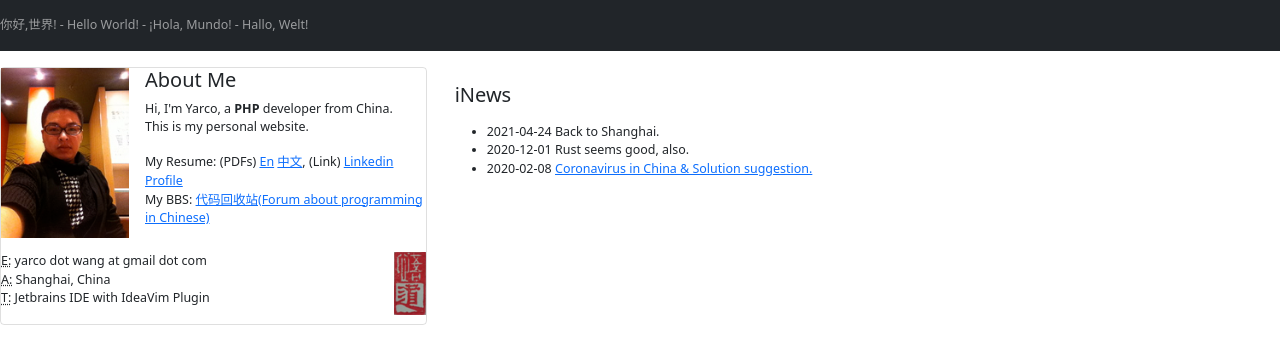
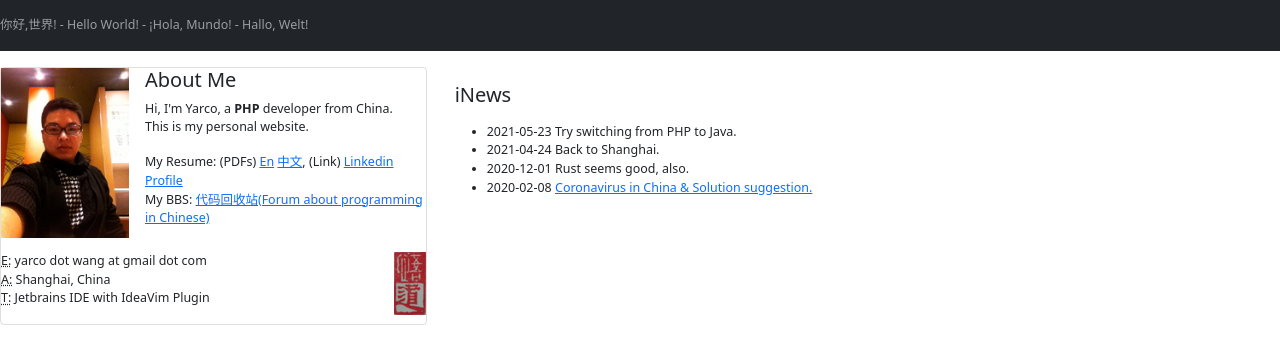
Before and after one commit to yarcowang/yarcowang.github.io, a Jekyll site: the page built from index.html, in a window 1280 px wide. Shown: the top 364 px of the page. Built offline with Jekyll 4.4.1, drawn with Linux system fonts in a browser that asks for light colours; nearby versions of some CDN libraries.

Commit message:
try java

```diff
--- a/index.html
+++ b/index.html
@@ -35,6 +35,7 @@ layout: home
                 <h5 class="card-title">iNews</h5>
                 <p class="card-text">
                 <ul class="">
+										<li>2021-05-23 Try switching from PHP to Java.</li>
                     <li>2021-04-24 Back to Shanghai.</li>
                     <li>2020-12-01 Rust seems good, also.</li>
                     <li>2020-02-08 <a href="{{ site.url }}/coronavirus-20200208.html">Coronavirus in China & Solution suggestion.</a></li>
```
